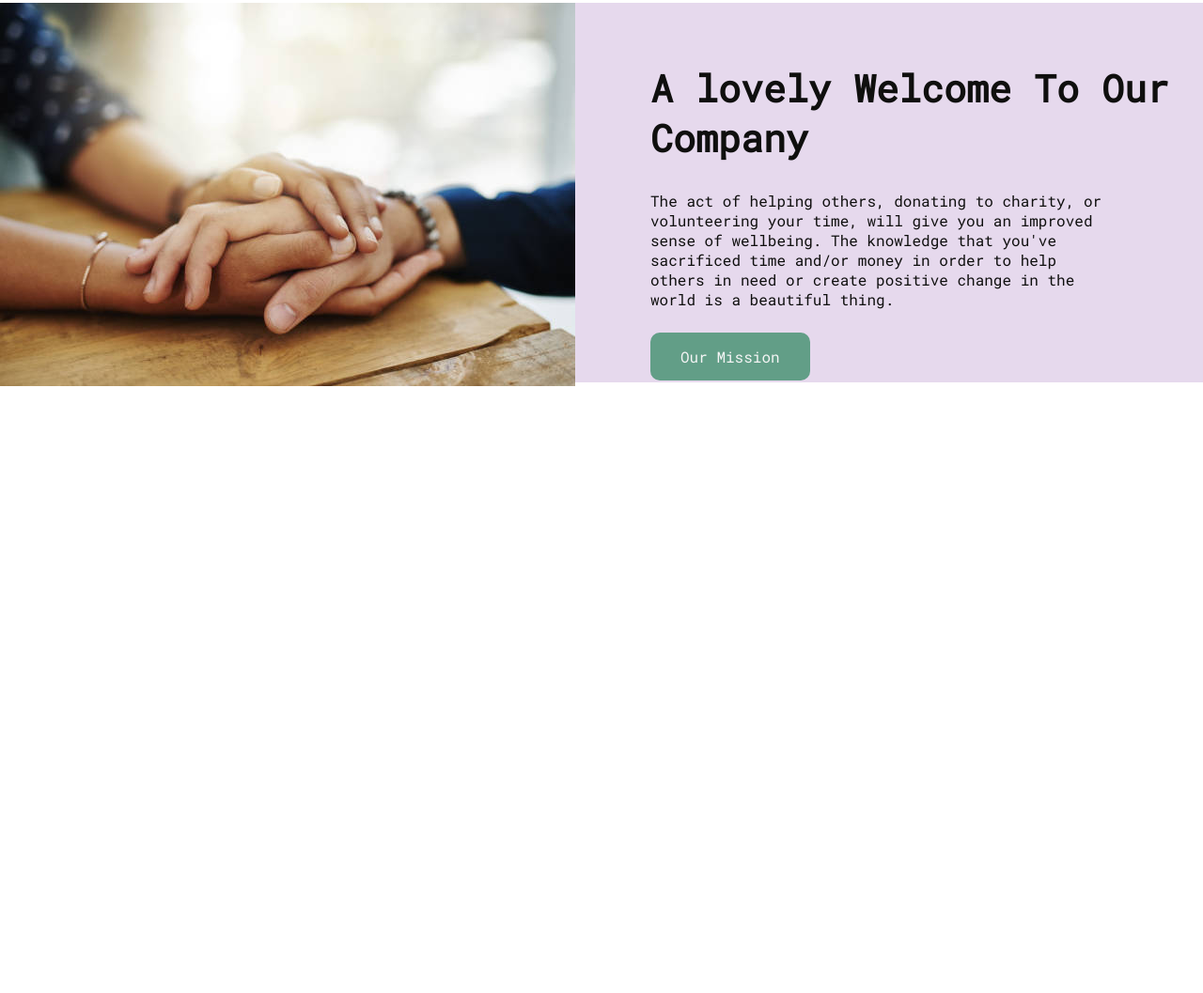
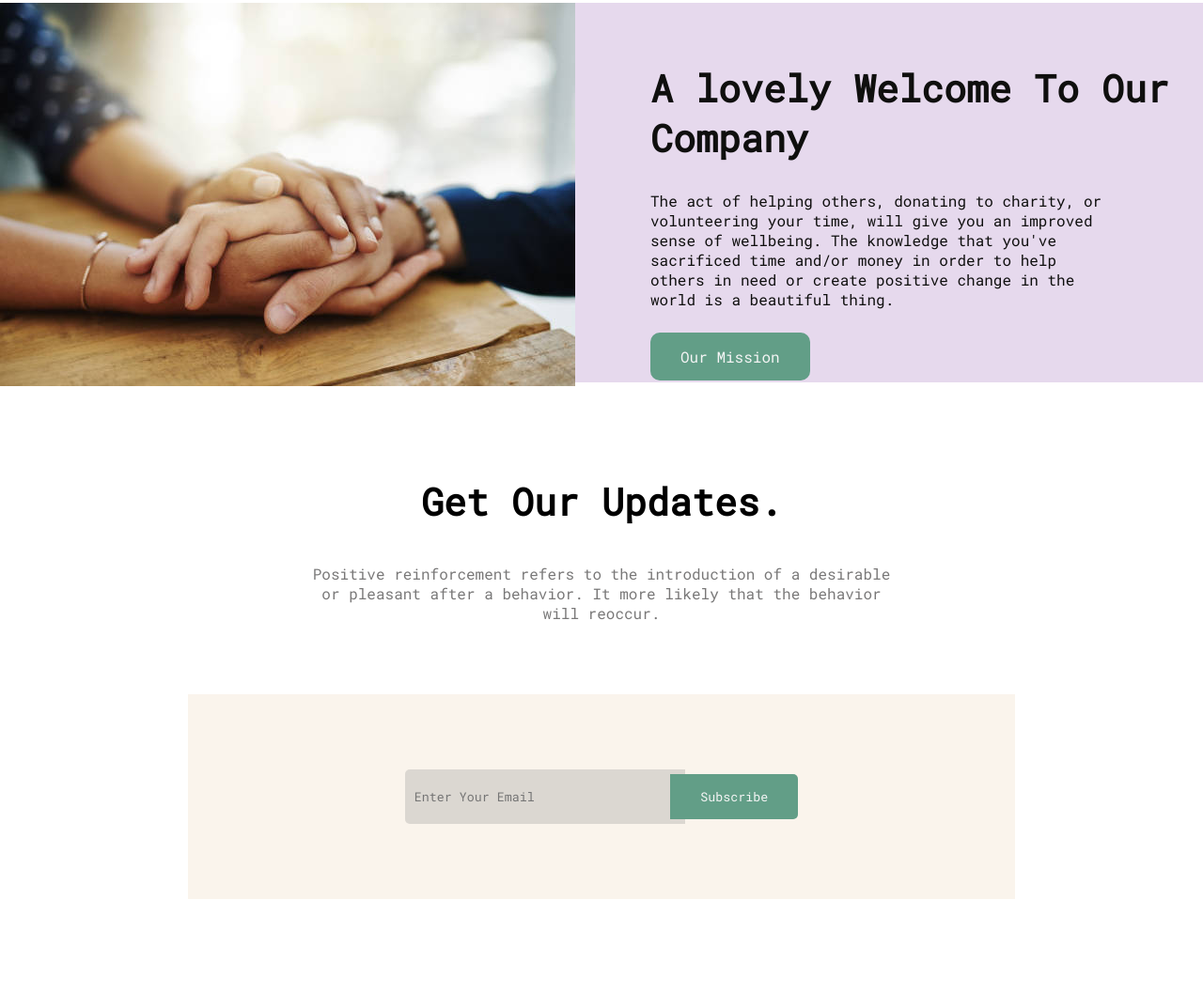
Before and after one commit to SadiaZaman01/web-assignment-1, a plain HTML site: page index.html in a window 1280 px wide. Shown: the part 2064-3121 px from the top of the page at 94% size. Before the commit the page ends 2571 px from the top, so only its background shows below. Drawn offline with Linux system fonts and the light colour scheme.

Commit message:
updated part & email part done

```diff
--- a/index.html
+++ b/index.html
@@ -48,9 +48,8 @@
         <h1>5000tk</h1>
       </div>
 
-      <div class="input-sec">
-        <input type="text" placeholder="Other Amount (TAKA)" required />
-      </div>
+      <input id="input-tk" type="text" placeholder="Other Amount (TAKA)" />
+      <div class="input-sec"></div>
       <a class="linkbutton" target="_blank" href="www.google.com">Donate Now</a>
     </section>
 
@@ -112,5 +111,21 @@
         </div>
       </div>
     </section>
+
+    <section class="update-sec">
+      <div class="update-head">
+        <h1>Get Our Updates.</h1>
+        <p>
+          Positive reinforcement refers to the introduction of a desirable or
+          pleasant after a behavior. It more likely that the behavior will
+          reoccur.
+        </p>
+      </div>
+
+      <form>
+        <input id="mail-input" type="text" placeholder="Enter Your Email" />
+        <button class="submit-button">Subscribe</button>
+      </form>
+    </section>
   </body>
 </html>
--- a/style.css
+++ b/style.css
@@ -79,7 +79,7 @@
   border: 2px solid cadetblue;
 }
 
-input {
+#input-tk {
   border: none;
   border-bottom: 2px solid rgba(88, 86, 86, 0.26);
   width: 50%;
@@ -172,3 +172,56 @@ input {
   padding: 15px 32px;
   border-radius: 10px;
 }
+
+.update-sec {
+  text-align: center;
+  padding-bottom: 100px;
+}
+
+.update-head {
+  padding-bottom: 50px;
+}
+
+.update-head h1 {
+  font-size: 40px;
+  padding-bottom: 20px;
+}
+
+.update-head p {
+  width: 50%;
+  padding-left: 25%;
+  padding-top: 20px;
+  padding-bottom: 2%;
+  color: rgb(121, 120, 120);
+}
+
+form {
+  padding: 80px;
+  margin: 0px 200px;
+  background-color: rgba(222, 184, 135, 0.158);
+}
+
+#mail-input {
+  background-color: rgba(121, 120, 120, 0.24);
+  border: none;
+  padding-top: 5px;
+  padding-bottom: 5px;
+  padding-left: 10px;
+  height: 6vh;
+  width: 40%;
+  text-align: left;
+  border-radius: 5px 0px 0px 5px;
+}
+
+button {
+  border: none;
+}
+
+.submit-button {
+  text-decoration: none;
+  color: whitesmoke;
+  background-color: rgb(98, 158, 135);
+  padding: 15px 32px;
+  margin-left: -25px;
+  border-radius: 0px 5px 5px 0px;
+}
```
